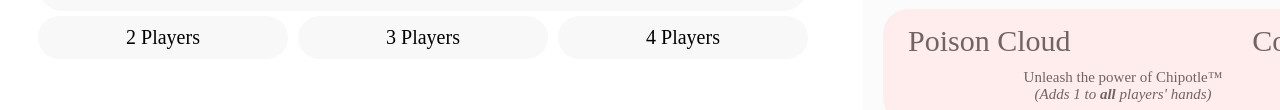
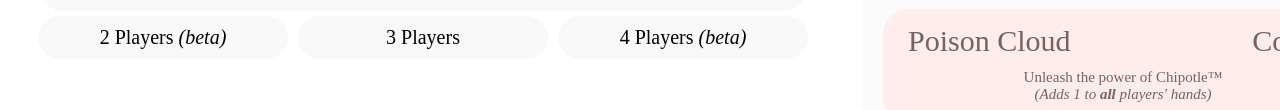
Before and after one commit to ExternalUpgrade/ScuffedSticks, a plain HTML site: page index.html in a window 1280 px wide. Shown: the part 779-889 px from the top of the page. Drawn offline with Linux system fonts and the light colour scheme.

Commit message:
Update index.html

```diff
--- a/index.html
+++ b/index.html
@@ -157,9 +157,9 @@
             <div id="GameInfoContainer">
                 <div id="InfoHeader">Game Settings</div>
                 <div class="InfoRow">
-                    <div onClick="SetPlayers(2)" class="InfoCell">2 Players</div>
+                    <div onClick="SetPlayers(2)" class="InfoCell">2 Players <em>(beta)</em></div>
                     <div onClick="SetPlayers(3)" class="InfoCell">3 Players</div>
-                    <div onClick="SetPlayers(4)" class="InfoCell">4 Players</div>
+                    <div onClick="SetPlayers(4)" class="InfoCell">4 Players <em>(beta)</em></div>
                 </div>
             </div>
         </div>
```
